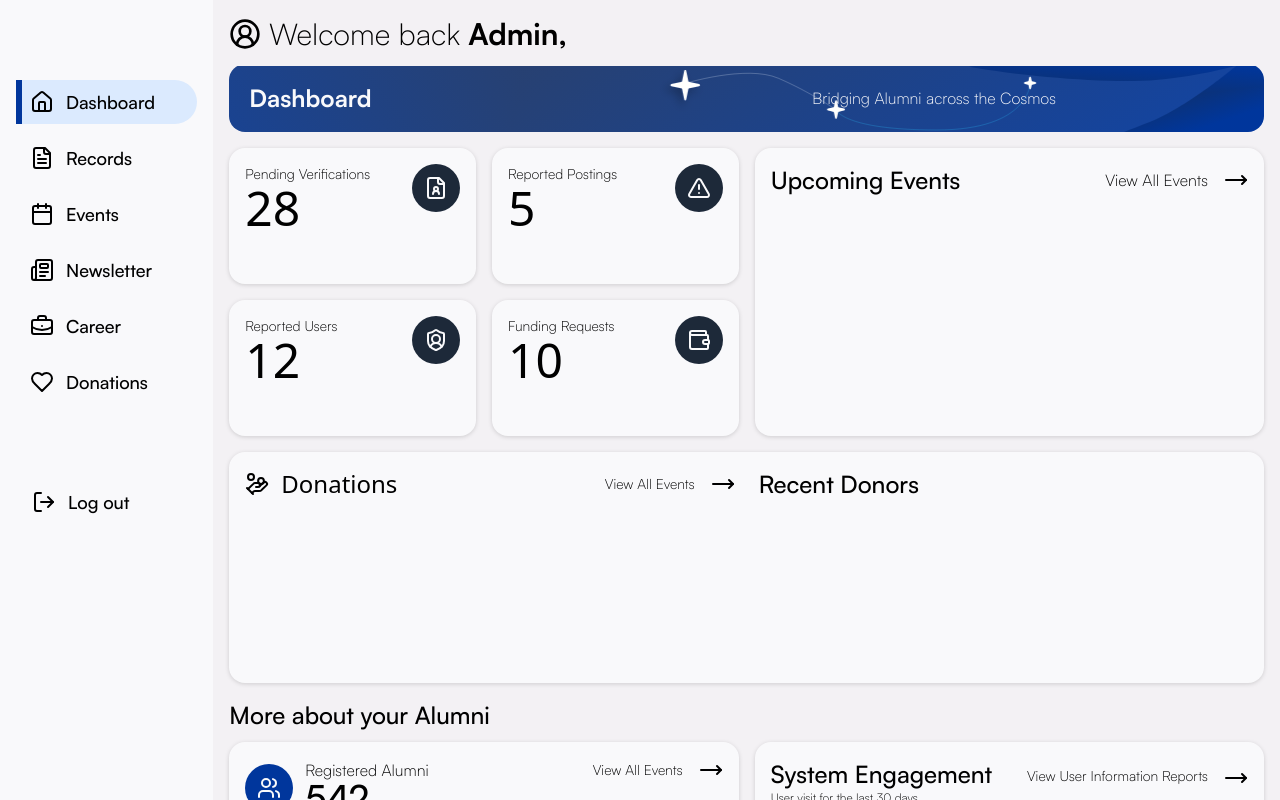
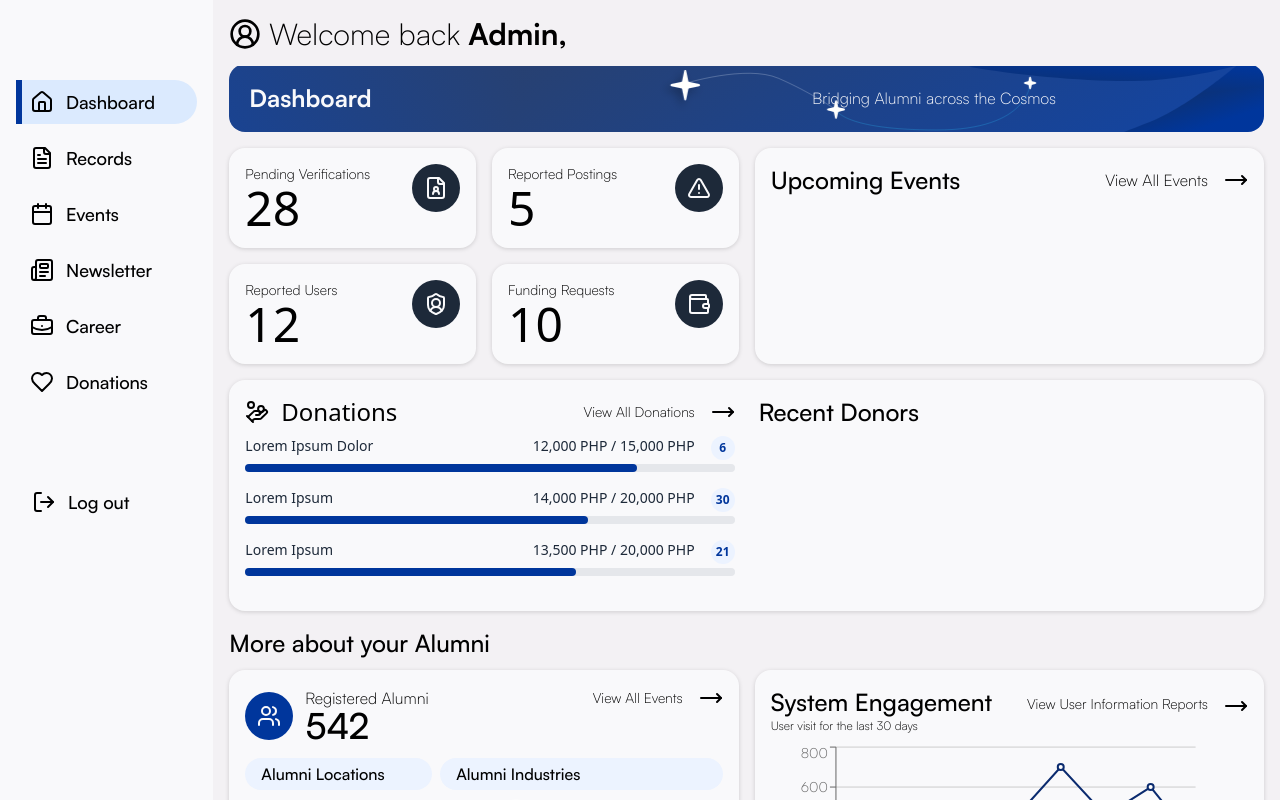
Before and after one commit to cazhiareese/ICS-STAR, a React (Vite) app in the folder app/: page /admin in a window 1280 px wide. Built offline with nearby package versions, Linux system fonts and the light colour scheme.

Commit message:
chore: added sample data for donation progress

```diff
--- a/app/src/RootPages/AdminPages/admindashboard.jsx
+++ b/app/src/RootPages/AdminPages/admindashboard.jsx
@@ -32,6 +32,12 @@ function AdminLanding() {
     fundingRequests: 10,
     registeredAlumni: 542,
   }
+
+  const donations = [
+    { name: "Lorem Ipsum Dolor", raised: 12000, goal: 15000, donors: 6 },
+    { name: "Lorem Ipsum", raised: 14000, goal: 20000, donors: 30 },
+    { name: "Lorem Ipsum", raised: 13500, goal: 20000, donors: 21 },
+  ];
 
   const alumniLocations = [
     { "country": "Philippines", "percentage": "78%" },
@@ -93,7 +99,7 @@ function AdminLanding() {
           </p>
         </div>
         {/* Grid */}
-        <div className="flex-1 grid grid-cols-4 grid-rows-[0.5fr_1fr_1fr_1.7fr_0.2fr_2fr] gap-4">
+        <div className="flex-1 grid grid-cols-4 grid-rows-[0.5fr_0.7fr_0.7fr_1.7fr_0.2fr_2fr] gap-4">
         {/* Dashboard Banner */}
           <div className="col-span-4 row-start-1 rounded-2xl bg-cover bg-center bg-no-repeat bg-[url('/assets/DashboardBanner.svg')] flex items-center justify-between">
             <p className="text-white font-satoshi-bold text-2xl ml-5"> Dashboard </p>
@@ -158,14 +164,36 @@ function AdminLanding() {
           <div className={`${dashboardCard} col-span-4 row-span-1 flex flex-row gap-6`}>
           {/* Donations */}
             <div className="flex-1 flex flex-col">
-              <div className="flex items-center justify-between">
+              <div className="flex items-center justify-between mb-2">
                 <div className="flex items-center gap-3">
                   <HandCoins/>
                   <p className="text-2xl "> Donations </p>
                 </div>
-              <button className="flex flex-row gap-4 items-center cursor-pointer"> <p className="font-satoshi-light text-sm">View All Events</p> <MoveRight/></button>
+              <button className="flex flex-row gap-4 items-center cursor-pointer"> <p className="font-satoshi-light text-sm">View All Donations</p> <MoveRight/></button>
               </div>
-              {/* TODO: Insert percentage bars here */}
+              {/* Donation Bars */}
+              {donations.map((donation, index) => {
+                const progress = (donation.raised / donation.goal) * 100;
+                return (
+                  <div key={index} className="mb-4">
+                    <div className="flex justify-between text-black text-sm mb-1">
+                      <span>{donation.name}</span>
+                      <div className="flex flex-row gap-4">
+                        <span>{donation.raised.toLocaleString()} PHP / {donation.goal.toLocaleString()} PHP</span>
+                        <div className="w-6 h-6 text-xs font-semibold flex items-center justify-center bg-secondary text-primary rounded-full">
+                          {donation.donors}
+                        </div>
+                      </div>
+                    </div>
+                    <div className="relative w-full h-2 bg-gray-200 rounded-full">
+                      <div
+                        className="absolute h-full bg-primary rounded-full"
+                        style={{ width: `${progress}%` }}
+                      ></div>
+                    </div>
+                  </div>
+                );
+              })}
             </div>
             {/* Recent Donors */}
             <div className="flex-1 flex flex-col">
```
